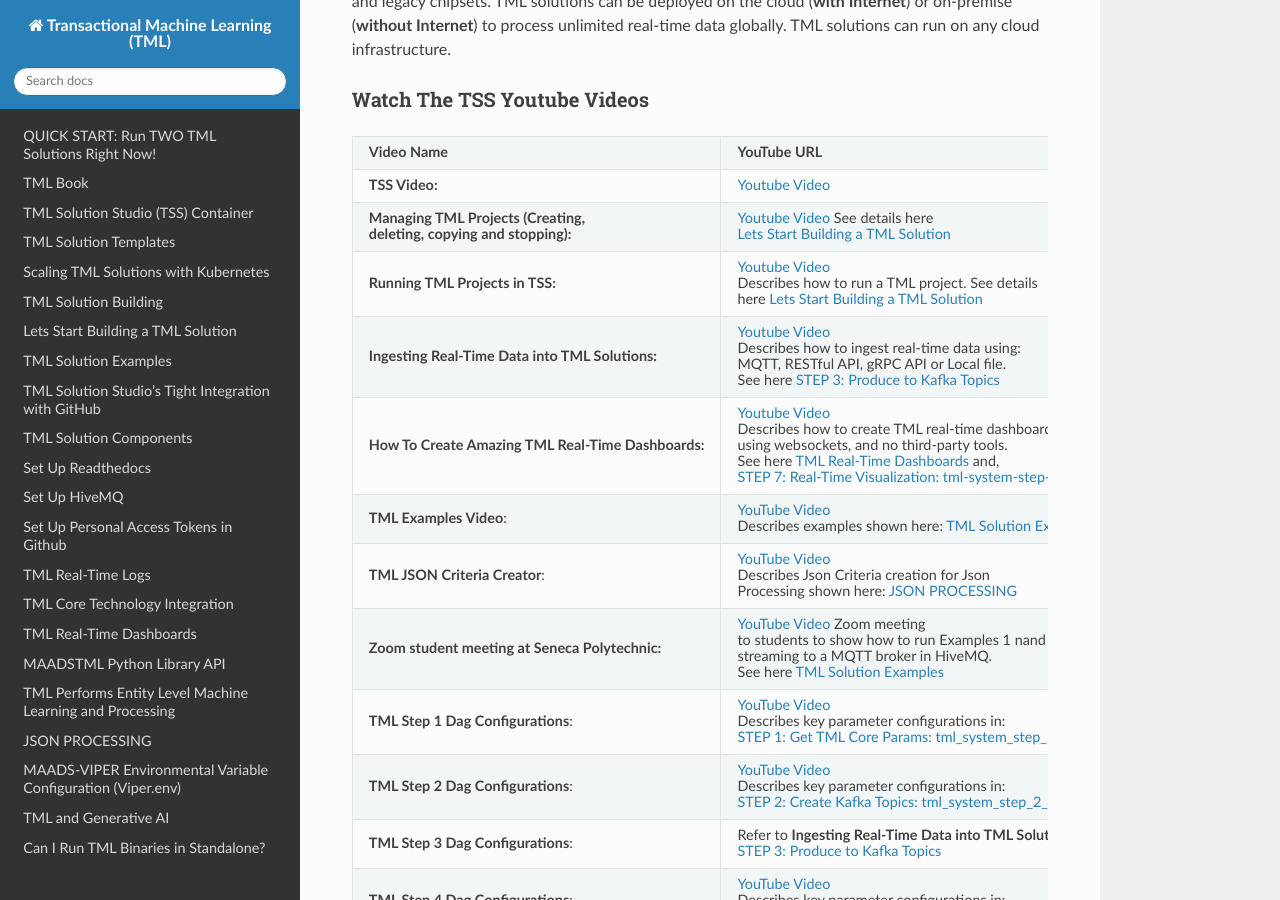
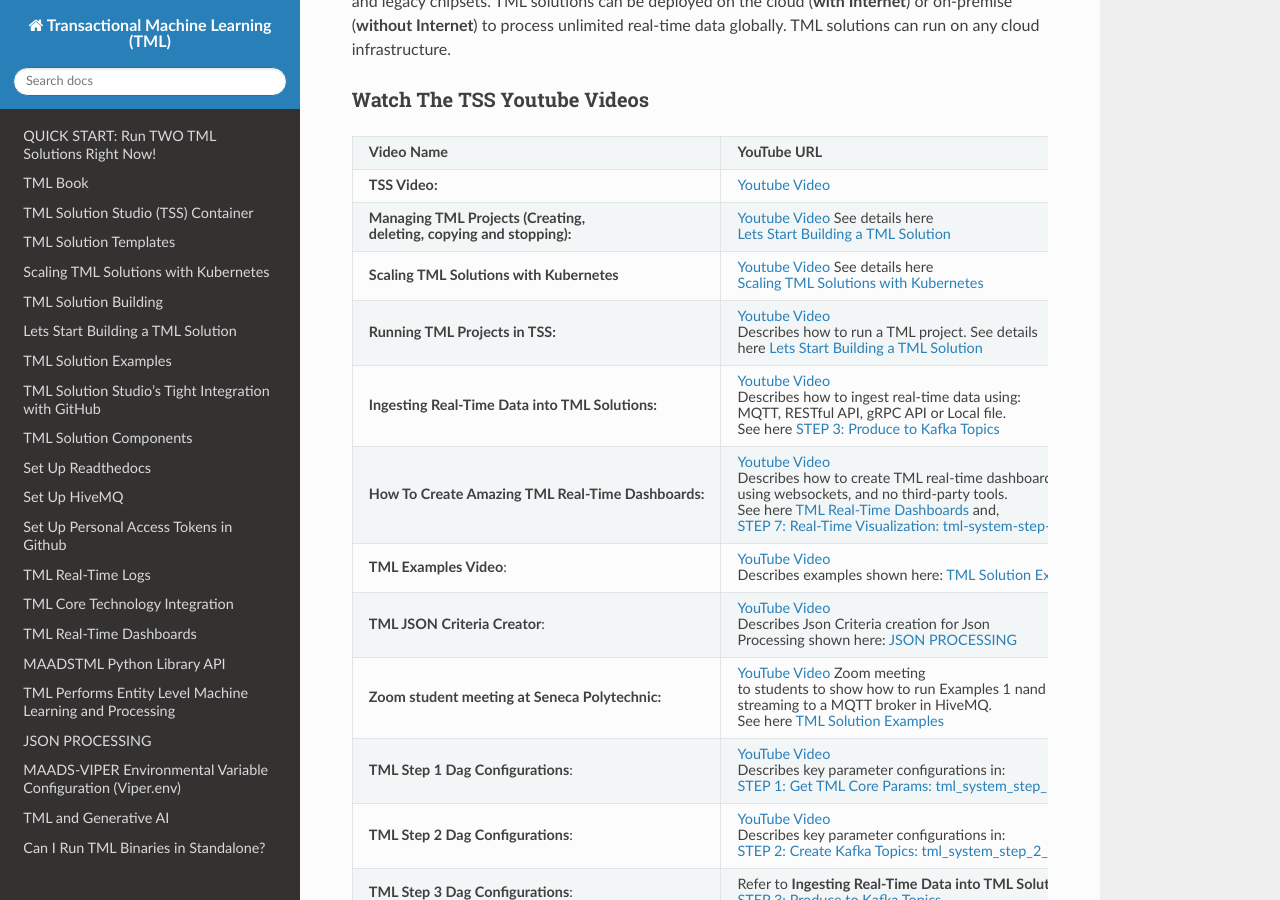
Before and after one commit to smaurice101/readthedocs, a Sphinx documentation site: the page built from docs/source/index.rst, in a window 1280 px wide and 900 px high, scrolled down 626 px. Built offline with Sphinx 7.4.7 and the Read the Docs theme 3.1.0, drawn with Linux system fonts in a browser that asks for light colours.

Commit message:
Update index.rst

```diff
--- a/docs/source/index.rst
+++ b/docs/source/index.rst
@@ -25,6 +25,11 @@
      - `Youtube Video <https://youtu.be/46k18ExfLLE>`_ See details here
 
        :ref:`Lets Start Building a TML Solution`
+   * - **Scaling TML Solutions with Kubernetes**
+
+     - `Youtube Video <https://www.youtube.com/watch?v=MEbmTXIQpVo>`_ See details here
+
+       :ref:`Scaling TML Solutions with Kubernetes`
    * - **Running TML Projects in TSS:**
      - `Youtube Video <https://youtu.be/MH-l0LBkxXc>`_
 
```
